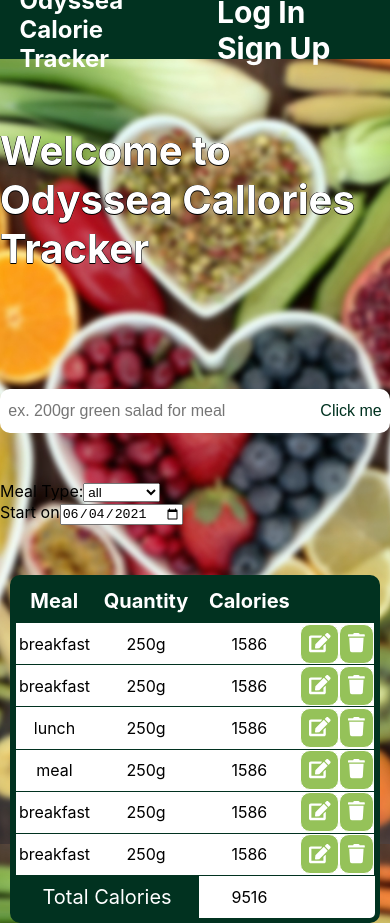
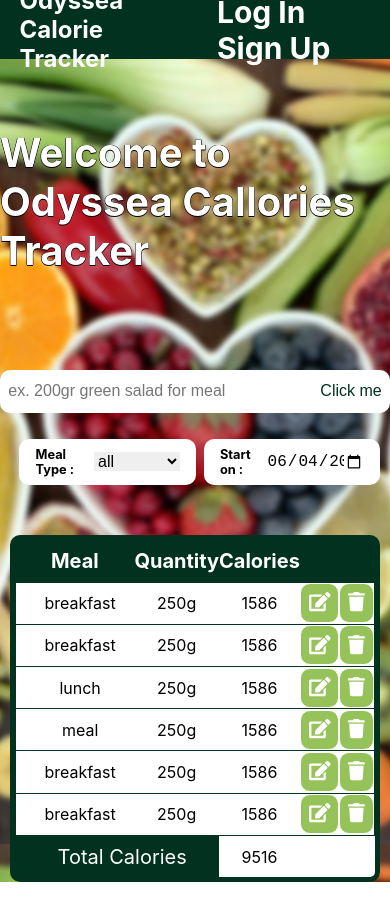
Before and after one commit to SkartadosTheodoros/Odyssea-Calorie-Tracker, a React (Create React App) app: page / in a window 390 px wide. After the commit the page ends 882 px from the top, so only its background shows below. Built offline with nearby package versions, Linux system fonts and the light colour scheme.

Commit message:
Add date and meal type css style

```diff
--- a/src/components/CaloriesFilter/CaloriesFilter.css
+++ b/src/components/CaloriesFilter/CaloriesFilter.css
@@ -0,0 +1,82 @@
+.filter {
+  display: flex;
+  justify-content: center;
+  align-items: center;
+}
+
+.filter-entry {
+  display: grid;
+  grid-template-columns: 1fr 1fr;
+  width: 46vw;
+}
+.filter-entry-meal,
+.filter-entry-date {
+  display: flex;
+  justify-content: center;
+  align-items: center;
+  background-color: white;
+  border-radius: 10px;
+  padding: 1rem;
+  margin: 0 1vw;
+}
+
+.filter-entry-meal label,
+.filter-entry-date label {
+  font-size: 1.2rem;
+  font-weight: bold;
+  padding-right: 1rem;
+}
+
+.filter-entry-meal select,
+.filter-entry-date input {
+  width: 10vw;
+  border: none;
+  font-size: 1rem;
+}
+.filter-entry-meal select {
+  text-align: left;
+}
+
+@media screen and (max-width: 1680px) {
+  .filter-entry {
+    width: 58vw;
+  }
+}
+
+@media screen and (max-width: 1280px) {
+  .filter-entry {
+    width: 70vw;
+  }
+
+  .filter-entry-date input,
+  .filter-entry-meal select {
+    width: 18vw;
+  }
+}
+
+@media screen and (max-width: 980px) {
+  .filter-entry {
+    width: 82vw;
+  }
+}
+
+@media screen and (max-width: 736px) {
+  .filter-entry {
+    width: 92vw;
+  }
+
+  .filter-entry-meal,
+  .filter-entry-date {
+    padding: 0.5rem 1rem;
+  }
+
+  .filter-entry-meal label,
+  .filter-entry-date label {
+    font-size: 0.8rem;
+  }
+
+  .filter-entry-date input,
+  .filter-entry-meal select {
+    width: 25vw;
+  }
+}
--- a/src/components/CaloriesFilter/CaloriesFilter.js
+++ b/src/components/CaloriesFilter/CaloriesFilter.js
@@ -14,9 +14,10 @@ const CaloriesFilter = (props) => {
     }
 
     return (
+        <div className="filter">
             <div className="filter-entry">
                 <div className="filter-entry-meal">
-                <label htmlFor="meal">Meal Type:</label>
+                    <label htmlFor="meal">Meal Type : </label>
                     <select name="meals" id="meal" onChange={startMealChangeHandler}>
                         <option value="all">all</option>
                         {
@@ -28,8 +29,9 @@ const CaloriesFilter = (props) => {
                 </div>
 
                 <div className="filter-entry-date">
-                <label>Start on</label>
+                    <label>Start on : </label>
                     <input type="date" value={props.startDate} onChange={startDateChangeHandler} />
+                </div>
             </div>
         </div>
     )
--- a/src/components/CaloriesInput/CaloriesInput.css
+++ b/src/components/CaloriesInput/CaloriesInput.css
@@ -1,7 +1,7 @@
 .add-entry {
   display: grid;
-  grid-template-rows: 2fr 1fr;
-  height: 50vh;
+  grid-template-rows: 3fr 1fr;
+  height: 45vh;
 }
 
 .add-entry-title {
--- a/src/components/CaloriesList/CaloriesList.css
+++ b/src/components/CaloriesList/CaloriesList.css
@@ -17,7 +17,11 @@
 }
 
 .calories-list-table td:nth-child(1) {
-  width: 20vw;
+  padding-left: 10px;
+}
+
+.calories-list-table td:nth-child(2) {
+  width: 15vw;
 }
 
 .calories-list-table td:nth-child(4) {
```
Lines whose indentation alone changed are shown as unchanged.
